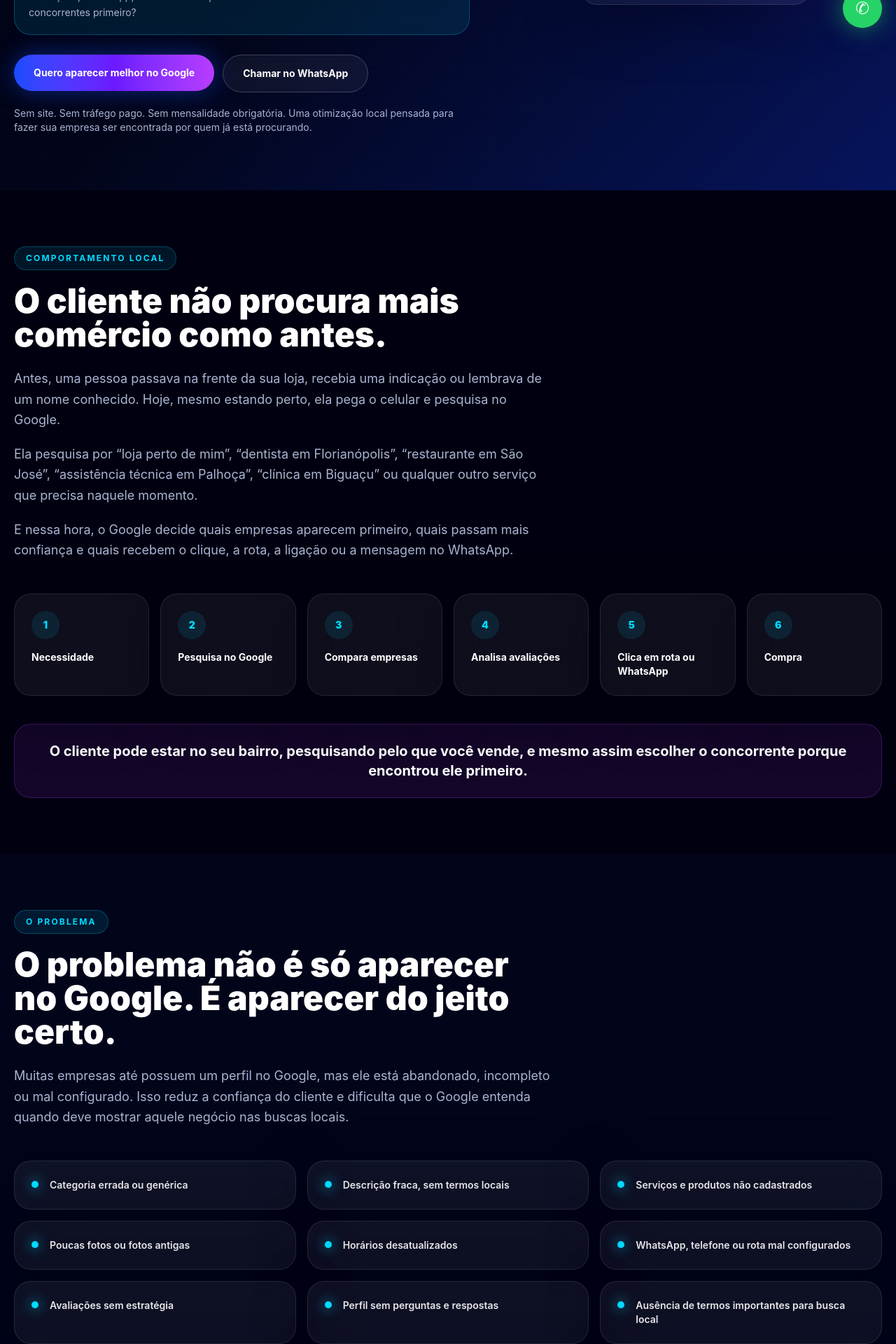
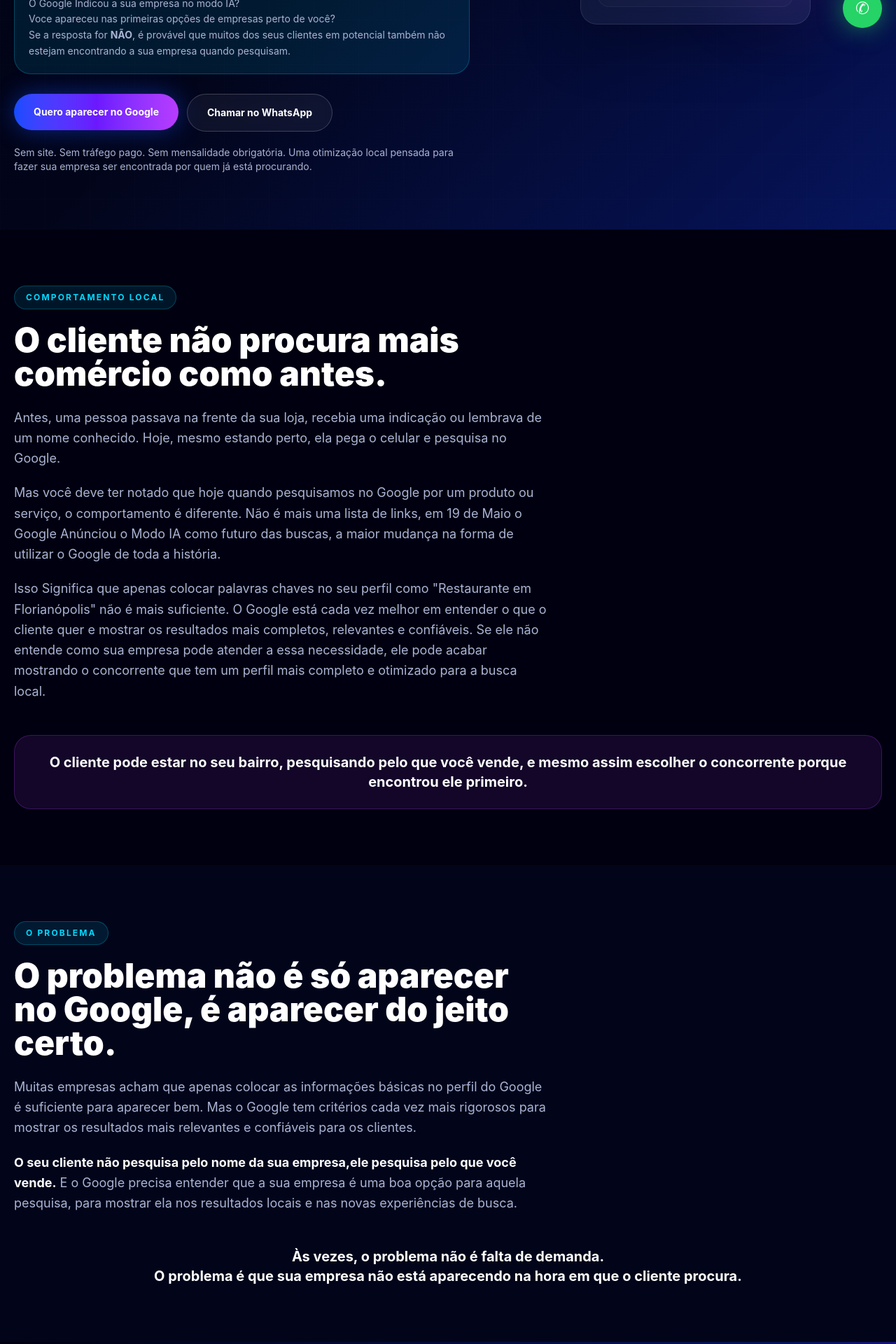
Before and after one commit to GuilhermeMoreiramMKT/presenca-local-google, a React (Vite) app: page / in a window 1280 px wide. Shown: the part 740-2660 px from the top of the page at 70% size. Built offline with nearby package versions, Linux system fonts and the light colour scheme.

Commit message:
Atualiza SEO da landing Presenca Local Google

```diff
--- a/src/App.tsx
+++ b/src/App.tsx
@@ -2,37 +2,9 @@ const WHATSAPP_LINK =
   "https://wa.me/5542988674149?text=Ol%C3%A1%20Guilherme%2C%20vi%20sua%20p%C3%A1gina%20sobre%20Presen%C3%A7a%20Local%20no%20Google%20e%20quero%20entender%20como%20minha%20empresa%20pode%20aparecer%20melhor%20nas%20buscas%20da%20regi%C3%A3o.";
 
 
-const problems = [
-  "Categoria errada ou genérica",
-  "Descrição fraca, sem termos locais",
-  "Serviços e produtos não cadastrados",
-  "Poucas fotos ou fotos antigas",
-  "Horários desatualizados",
-  "WhatsApp, telefone ou rota mal configurados",
-  "Avaliações sem estratégia",
-  "Perfil sem perguntas e respostas",
-  "Ausência de termos importantes para busca local",
-  "Concorrentes com perfis mais completos",
-  "Empresa invisível em pesquisas próximas",
-  "Publicações inexistentes ou abandonadas",
-];
+;
 
-const offerItems = [
-  "Criação ou otimização do Perfil da Empresa no Google",
-  "Ajuste de nome, categoria principal e categorias secundárias",
-  "Criação ou otimização da descrição da empresa",
-  "Cadastro de produtos ou serviços",
-  "Otimização de fotos",
-  "Publicações iniciais",
-  "Perguntas e respostas estratégicas",
-  "Ajuste de área de atendimento",
-  "Configuração de WhatsApp, telefone, rotas e horários",
-  "Uso de palavras-chave locais",
-  "Orientação para conseguir avaliações",
-  "Mini diagnóstico da presença local",
-  "Correção de informações incompletas ou desalinhadas",
-  "Organização do perfil para aumentar confiança e conversão",
-];
+
 
 const businessTypes = [
   "Restaurantes",
@@ -206,8 +178,8 @@ function Hero() {
           </h1>
 
           <p className="mb-6 max-w-2xl text-lg leading-relaxed text-[#AAB4D4] md:text-xl">
-            Hoje, antes de entrar em uma loja, clínica, restaurante ou comércio local, as pessoas pesquisam no Google.
-            Se sua empresa não aparece bem ali, você pode estar invisível até para quem está a poucos minutos do seu endereço.
+            Hoje, antes de entrar em uma loja, clínica, restaurante ou comércio local, as pessoas pesquisam no Google. <br />
+            Se sua empresa não aparece no <strong> Modo IA ou nos primeiros resultados</strong>, você pode estar invisível até para quem está a poucos minutos do seu endereço.
           </p>
 
           <div className="mb-7 rounded-3xl border border-[#00D9FF]/25 bg-[#00D9FF]/10 p-5">
@@ -215,14 +187,14 @@ function Hero() {
               Qual foi a última vez que você se afastou 1 km da localização da sua empresa e pesquisou pelo seu produto ou serviço no Google?
             </p>
             <p className="mt-3 text-sm leading-relaxed text-[#AAB4D4]">
-              Em que posição sua empresa aparece? Ela aparece completa? Tem fotos, serviços, avaliações, WhatsApp, rotas e informações claras?
-              Ou o cliente encontra seus concorrentes primeiro?
+              O Google Indicou a sua empresa no modo IA? < br /> Voce apareceu nas primeiras opções de empresas perto de você? <br />
+              Se a resposta for <strong> NÃO</strong>, é provável que muitos dos seus clientes em potencial também não estejam encontrando a sua empresa quando pesquisam.
             </p>
           </div>
 
           <div className="flex flex-col gap-3 sm:flex-row">
             <a href={WHATSAPP_LINK} target="_blank" rel="noreferrer">
-              <Button>Quero aparecer melhor no Google</Button>
+              <Button>Quero aparecer no Google</Button>
             </a>
             <a href={WHATSAPP_LINK} target="_blank" rel="noreferrer">
               <Button variant="secondary">Chamar no WhatsApp</Button>
@@ -241,7 +213,6 @@ function Hero() {
 }
 
 function Storytelling() {
-  const steps = ["Necessidade", "Pesquisa no Google", "Compara empresas", "Analisa avaliações", "Clica em rota ou WhatsApp", "Compra"];
 
   return (
     <section className="bg-[#000010] px-5 py-20">
@@ -257,26 +228,14 @@ function Storytelling() {
               Hoje, mesmo estando perto, ela pega o celular e pesquisa no Google.
             </p>
             <p>
-              Ela pesquisa por “loja perto de mim”, “dentista em Florianópolis”, “restaurante em São José”,
-              “assistência técnica em Palhoça”, “clínica em Biguaçu” ou qualquer outro serviço que precisa naquele momento.
+              Mas você deve ter notado que hoje quando pesquisamos no Google por um produto ou serviço, o comportamento é diferente. Não é mais uma lista de links, em 19 de Maio o Google Anúnciou o Modo IA como futuro das buscas, a maior mudança na forma de utilizar o Google de toda a história.
             </p>
             <p>
-              E nessa hora, o Google decide quais empresas aparecem primeiro, quais passam mais confiança e quais recebem o clique,
-              a rota, a ligação ou a mensagem no WhatsApp.
-            </p>
+              Isso Significa que apenas colocar palavras chaves no seu perfil como "Restaurante em Florianópolis" não é mais suficiente. O Google está cada vez melhor em entender o que o cliente quer e mostrar os resultados mais completos, relevantes e confiáveis. Se ele não entende como sua empresa pode atender a essa necessidade, ele pode acabar mostrando o concorrente que tem um perfil mais completo e otimizado para a busca local. </p>
           </div>
         </div>
 
-        <div className="grid gap-4 md:grid-cols-6">
-          {steps.map((step, index) => (
-            <Card key={step} className="relative p-5">
-              <div className="mb-4 flex h-10 w-10 items-center justify-center rounded-full bg-[#00D9FF]/10 text-sm font-black text-[#00D9FF]">
-                {index + 1}
-              </div>
-              <p className="text-sm font-bold text-white">{step}</p>
-            </Card>
-          ))}
-        </div>
+
 
         <div className="mt-10 rounded-3xl border border-[#B83CFF]/25 bg-[#B83CFF]/10 p-6 text-center">
           <p className="text-xl font-bold text-white">
@@ -295,25 +254,28 @@ function Problems() {
         <div className="mb-12 max-w-3xl">
           <SectionTag>O problema</SectionTag>
           <h2 className="mb-6 text-3xl font-black text-white md:text-5xl">
-            O problema não é só aparecer no Google. É aparecer do jeito certo.
+            O problema não é só aparecer no Google, é aparecer do jeito certo.
           </h2>
-          <p className="text-lg leading-relaxed text-[#AAB4D4]">
-            Muitas empresas até possuem um perfil no Google, mas ele está abandonado, incompleto ou mal configurado.
-            Isso reduz a confiança do cliente e dificulta que o Google entenda quando deve mostrar aquele negócio nas buscas locais.
-          </p>
+          <div className="space-y-5 text-lg leading-relaxed text-[#AAB4D4]">
+  <p>
+    Muitas empresas acham que apenas colocar as informações básicas no perfil do Google é suficiente para aparecer bem.
+    Mas o Google tem critérios cada vez mais rigorosos para mostrar os resultados mais relevantes e confiáveis para os clientes.
+  </p>
+
+  <p>
+    <strong className="font-bold text-white">
+      O seu cliente não pesquisa pelo nome da sua empresa,ele pesquisa pelo que você vende.
+    </strong>{" "}
+    E o Google precisa entender que a sua empresa é uma boa opção para aquela pesquisa,
+    para mostrar ela nos resultados locais e nas novas experiências de busca.
+  </p>
+</div>
         </div>
 
-        <div className="grid gap-4 sm:grid-cols-2 lg:grid-cols-3">
-          {problems.map((problem) => (
-            <Card key={problem} className="flex items-start gap-4 p-5">
-              <div className="mt-1 h-2.5 w-2.5 shrink-0 rounded-full bg-[#00D9FF] shadow-[0_0_18px_rgba(0,217,255,0.9)]" />
-              <p className="text-sm font-semibold text-white/90">{problem}</p>
-            </Card>
-          ))}
-        </div>
+
 
         <p className="mx-auto mt-10 max-w-4xl text-center text-xl font-bold text-white">
-          Às vezes, o problema não é falta de demanda. O problema é que sua empresa não está aparecendo bem na hora em que o cliente procura.
+          Às vezes, o problema não é falta de demanda. < br/> O problema é que sua empresa não está aparecendo na hora em que o cliente procura.
         </p>
       </div>
     </section>
@@ -326,10 +288,10 @@ function Promise() {
       <div className="mx-auto grid max-w-7xl gap-10 lg:grid-cols-[0.9fr_1.1fr]">
         <Card>
           <p className="mb-4 text-sm font-bold uppercase tracking-[0.18em] text-[#00D9FF]">
-            Promessa central
+            Qual a função do Google para sua empresa?
           </p>
           <h2 className="text-4xl font-black leading-tight text-white md:text-5xl">
-            Atrair clientes de graça através do Google.
+            Atrair clientes de graça mostrando que você existe.
           </h2>
         </Card>
 
@@ -377,16 +339,8 @@ function Offer() {
           </p>
         </div>
 
-        <div className="grid gap-4 md:grid-cols-2">
-          {offerItems.map((item) => (
-            <div key={item} className="flex items-start gap-4 rounded-2xl border border-white/10 bg-white/[0.04] p-4">
-              <span className="flex h-6 w-6 shrink-0 items-center justify-center rounded-full bg-[#00D9FF]/15 text-sm text-[#00D9FF]">
-                ✓
-              </span>
-              <p className="text-sm font-medium text-white/90">{item}</p>
-            </div>
-          ))}
-        </div>
+
+
 
         <div className="mt-10 rounded-3xl border border-[#00D9FF]/25 bg-[#00D9FF]/10 p-7 text-center">
           <p className="text-xl font-bold text-white">
```
